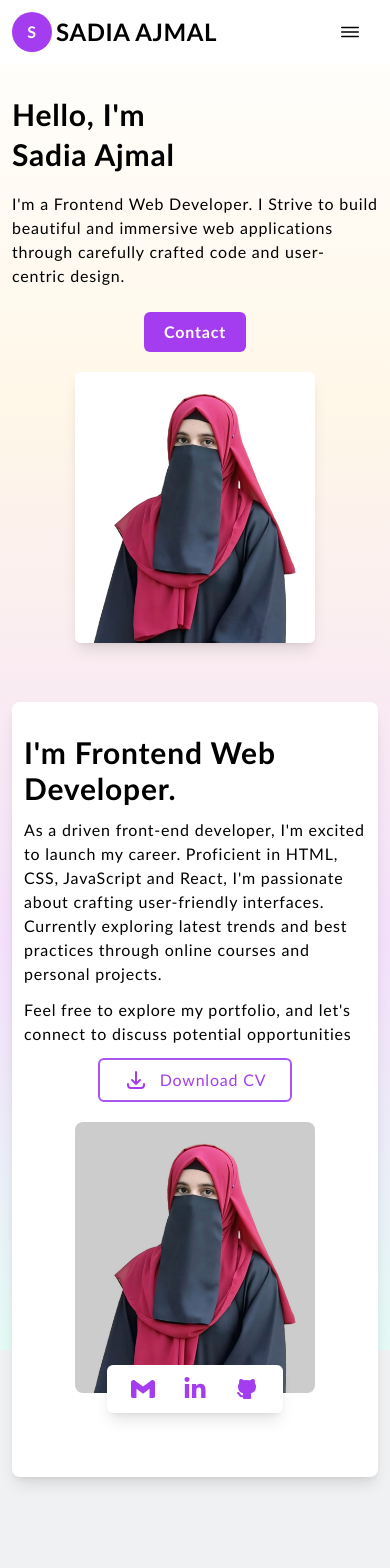
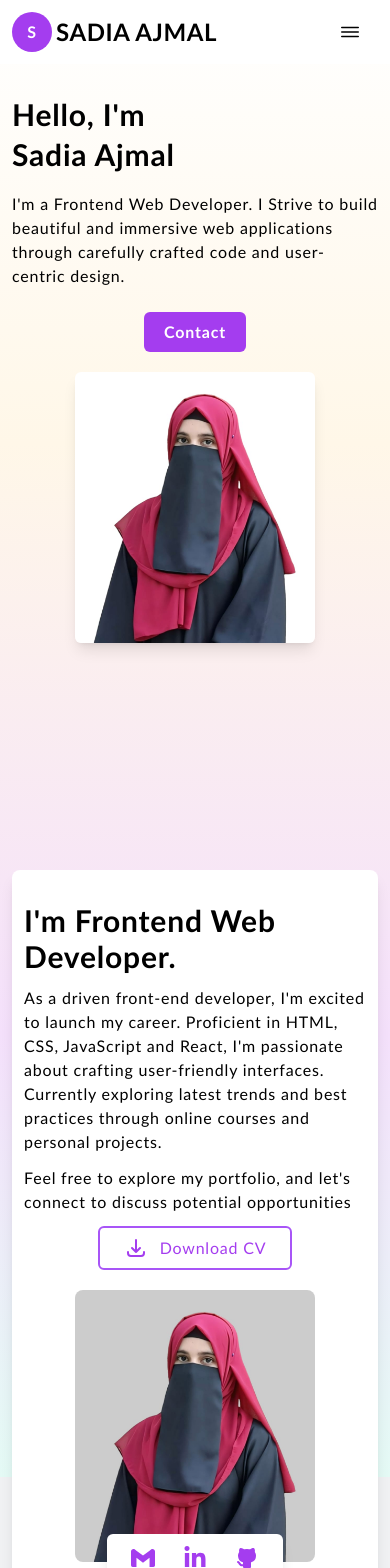
Before and after one commit to SadiaAjmal/My_Portfolio, a React (Vite) app: page / in a window 390 px wide. Shown: the top 1568 px of the page. Built offline with nearby package versions, Linux system fonts and the light colour scheme.

Commit message:
modifiy responsiveness

```diff
--- a/src/index.css
+++ b/src/index.css
@@ -40,10 +40,10 @@ body {
 
 @media only screen and (min-width: 376px) and (max-width: 414px) {
     .hero {
-        height: 160vh;
+        height: 175vh;
     }
     .hero-about {
-        bottom: -75%;
+        bottom: -95%;
     }
 }
 
```
